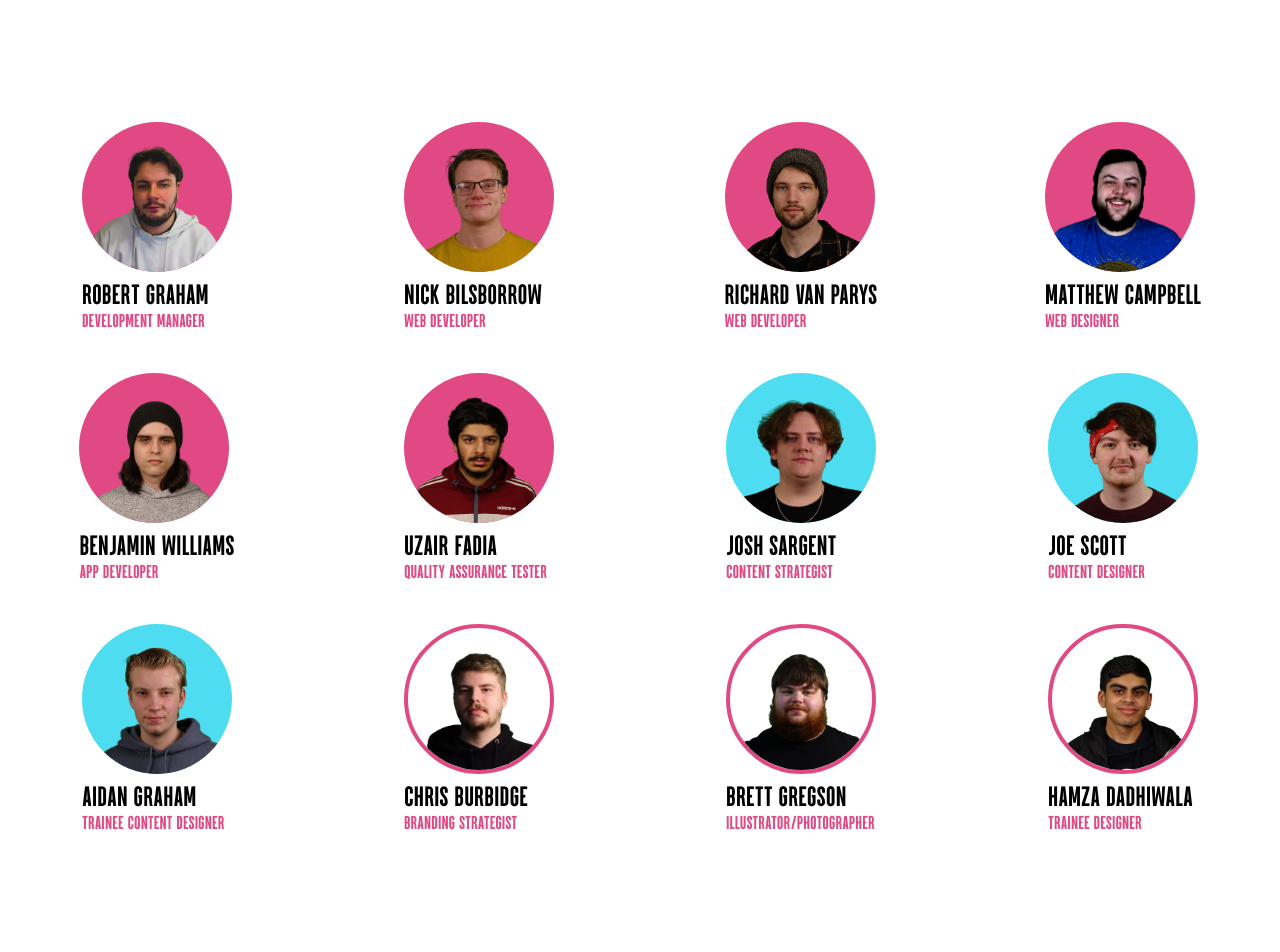
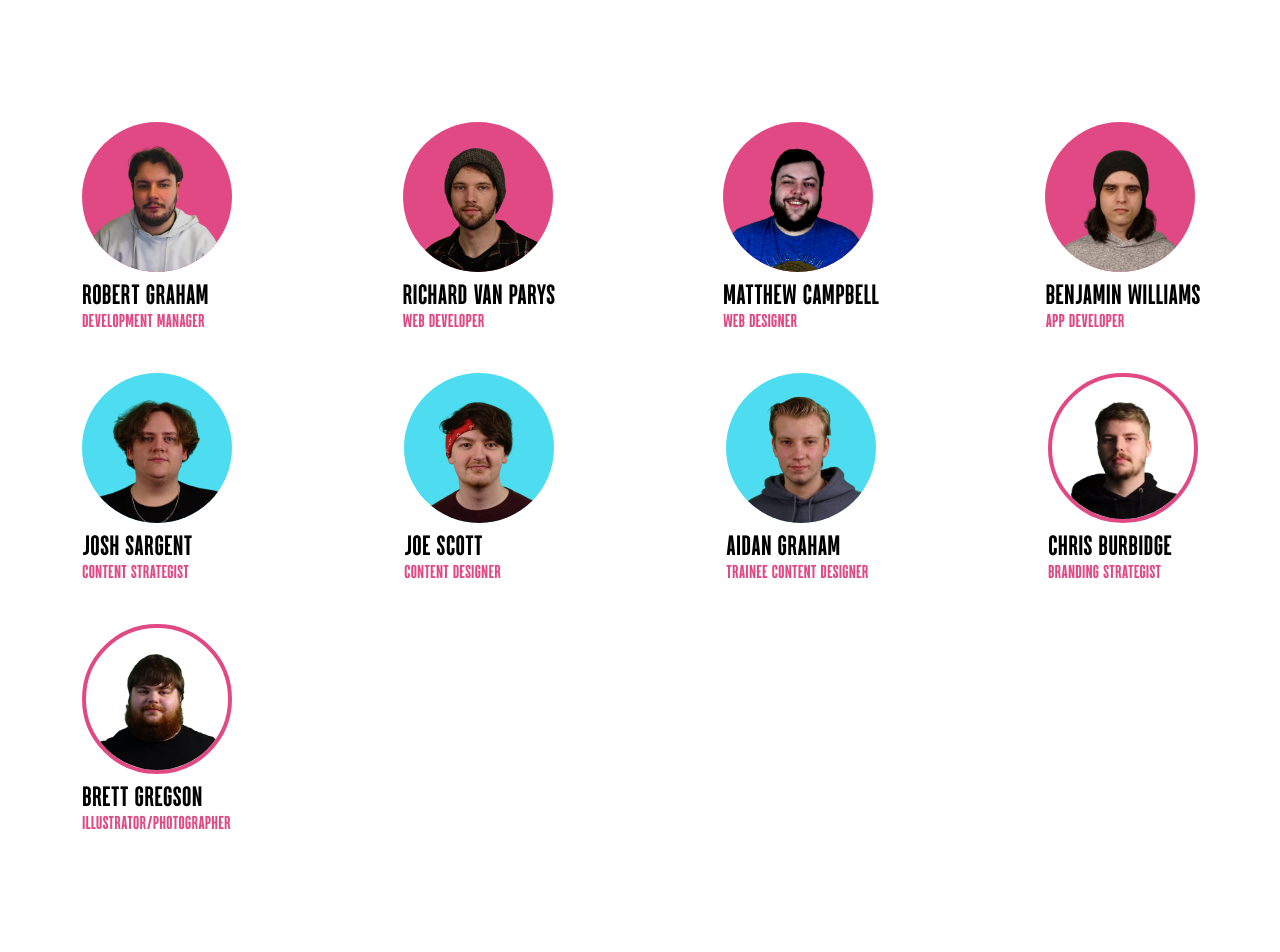
Before and after one commit to robertopne123/gigawafflemk.3.1, a Next.js app: page /ourteam in a window 1280 px wide. Shown: the part 760-1712 px from the top of the page. Built offline with nearby package versions, Linux system fonts and the light colour scheme; no server answers; what tailwindcss-animation-delay would draw is missing.

Commit message:
removed people

```diff
--- a/components/ourteam/team.js
+++ b/components/ourteam/team.js
@@ -18,7 +18,7 @@
             </p>
           </div>
         </div>
-        <div className="flex flex-col gap-2">
+        {/* <div className="flex flex-col gap-2">
           <div className="w-[150px] h-[150px] bg-gigapink rounded-full overflow-clip">
             <img
               src="/staff/2.png"
@@ -31,7 +31,7 @@
             </p>
             <p className="font-parkson text-gigapink text-xl">Web Developer</p>
           </div>
-        </div>
+        </div> */}
         <div className="flex flex-col gap-2">
           <div className="w-[150px] h-[150px] bg-gigapink rounded-full overflow-clip">
             <img
@@ -74,7 +74,7 @@
             <p className="font-parkson text-gigapink text-xl">App Developer</p>
           </div>
         </div>
-        <div className="flex flex-col gap-2">
+        {/* <div className="flex flex-col gap-2">
           <div className="w-[150px] h-[150px] bg-gigapink rounded-full overflow-clip">
             <img
               src="/staff/9.png"
@@ -89,7 +89,7 @@
               Quality Assurance Tester
             </p>
           </div>
-        </div>
+        </div> */}
         <div className="flex flex-col gap-2">
           <div className="w-[150px] h-[150px] bg-gigablue rounded-full overflow-clip">
             <img
@@ -170,7 +170,7 @@
             </p>
           </div>
         </div>
-        <div className="flex flex-col gap-2">
+        {/* <div className="flex flex-col gap-2">
           <div className="w-[150px] h-[150px] bg-white border-4 border-gigapink rounded-full overflow-clip">
             <img
               src="/staff/10.png"
@@ -185,7 +185,7 @@
               Trainee Designer
             </p>
           </div>
-        </div>
+        </div> */}
       </div>
     </div>
   );
```
